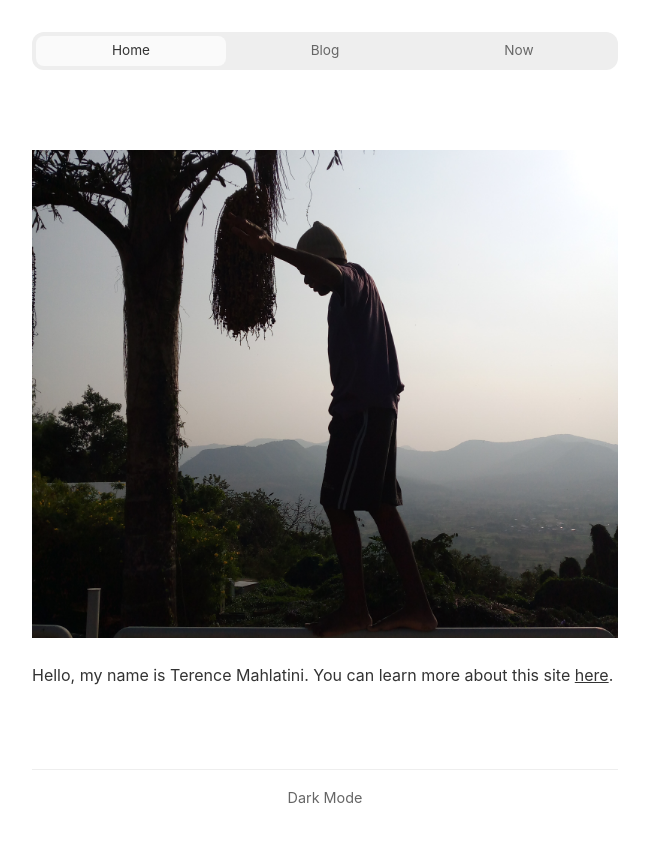
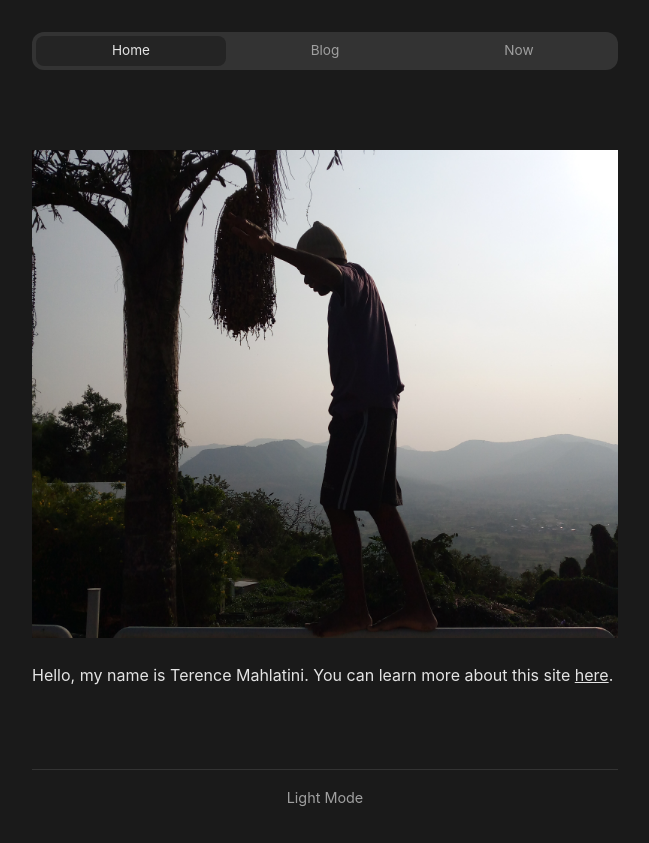
Before and after one commit to TMahlatini/myblog, a Flask app: page / in a window 1280 px wide. Shown: the whole page, without its empty margins (315-964 px from the left). Run offline with Flask 3, Linux system fonts and the light colour scheme; some libraries are stand-ins or nearby versions.

Commit message:
changed default to dark mode

```diff
--- a/static/js/darkmode.js
+++ b/static/js/darkmode.js
@@ -12,7 +12,7 @@
 
 
     function getSavedTheme() {
-        return localStorage.getItem(THEME_KEY) || THEME_LIGHT;
+        return localStorage.getItem(THEME_KEY) || THEME_DARK;
     }
 
 
--- a/static/style.css
+++ b/static/style.css
@@ -12,17 +12,17 @@
     --radius-medium: 8px;
     --radius-large: 12px;
 
-    /* Colors - Light Mode (default) */
-    --color-text-primary: #333;
-    --color-text-secondary: #666;
-    --color-text-tertiary: #999;
-    --color-text-hover: #000;
-    --color-bg-primary: #fff;
-    --color-bg-secondary: #fafafa;
-    --color-bg-tertiary: #f5f5f5;
-    --color-border-light: #f0f0f0;
-    --color-border: #eee;
-    --color-border-medium: #ddd;
+    /* Colors - Dark Mode (default) */
+    --color-text-primary: #e4e4e4;
+    --color-text-secondary: #a0a0a0;
+    --color-text-tertiary: #707070;
+    --color-text-hover: #fff;
+    --color-bg-primary: #1a1a1a;
+    --color-bg-secondary: #242424;
+    --color-bg-tertiary: #2e2e2e;
+    --color-border-light: #2a2a2a;
+    --color-border: #333;
+    --color-border-medium: #404040;
 
     /* Typography */
     --font-size-small: 0.85rem;
@@ -38,18 +38,18 @@
     --transition-base: cubic-bezier(.5, 0, 0, 1) 0.2s;
 }
 
-/* Dark Mode Colors */
-[data-theme="dark"] {
-    --color-text-primary: #e4e4e4;
-    --color-text-secondary: #a0a0a0;
-    --color-text-tertiary: #707070;
-    --color-text-hover: #fff;
-    --color-bg-primary: #1a1a1a;
-    --color-bg-secondary: #242424;
-    --color-bg-tertiary: #2e2e2e;
-    --color-border-light: #2a2a2a;
-    --color-border: #333;
-    --color-border-medium: #404040;
+/* Light Mode Colors */
+[data-theme="light"] {
+    --color-text-primary: #333;
+    --color-text-secondary: #666;
+    --color-text-tertiary: #999;
+    --color-text-hover: #000;
+    --color-bg-primary: #fff;
+    --color-bg-secondary: #fafafa;
+    --color-bg-tertiary: #f5f5f5;
+    --color-border-light: #f0f0f0;
+    --color-border: #eee;
+    --color-border-medium: #ddd;
 }
 
 * {
--- a/templates/base.html
+++ b/templates/base.html
@@ -8,7 +8,7 @@
     <script>
         // Apply saved theme immediately to prevent flash
         (function() {
-            const theme = localStorage.getItem('theme') || 'light';
+            const theme = localStorage.getItem('theme') || 'dark';
             document.documentElement.setAttribute('data-theme', theme);
         })();
     </script>
```
